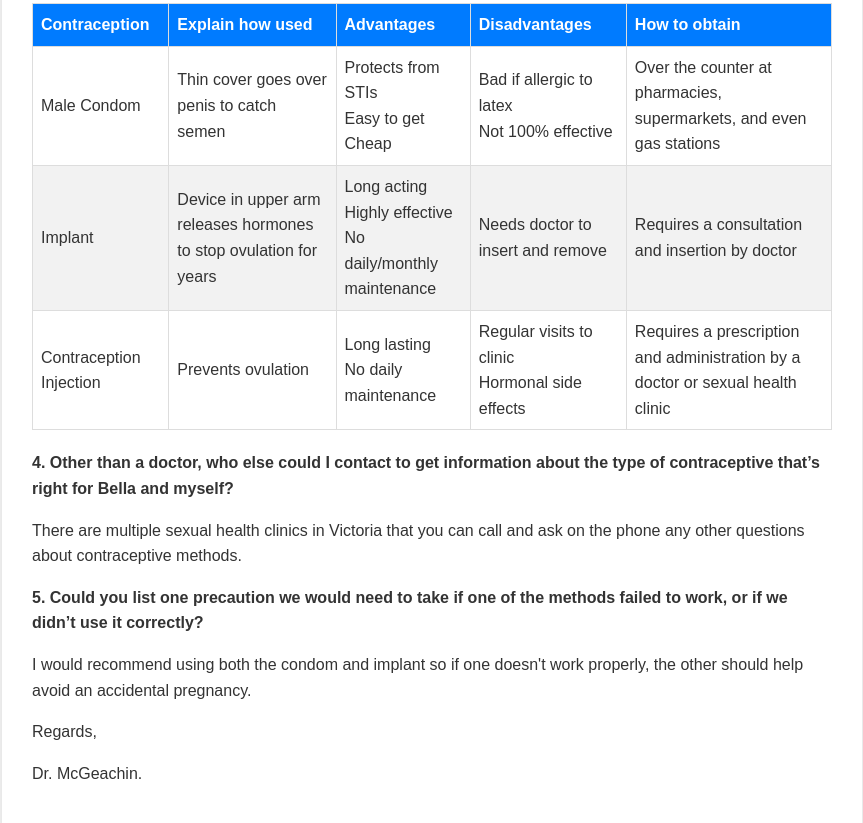
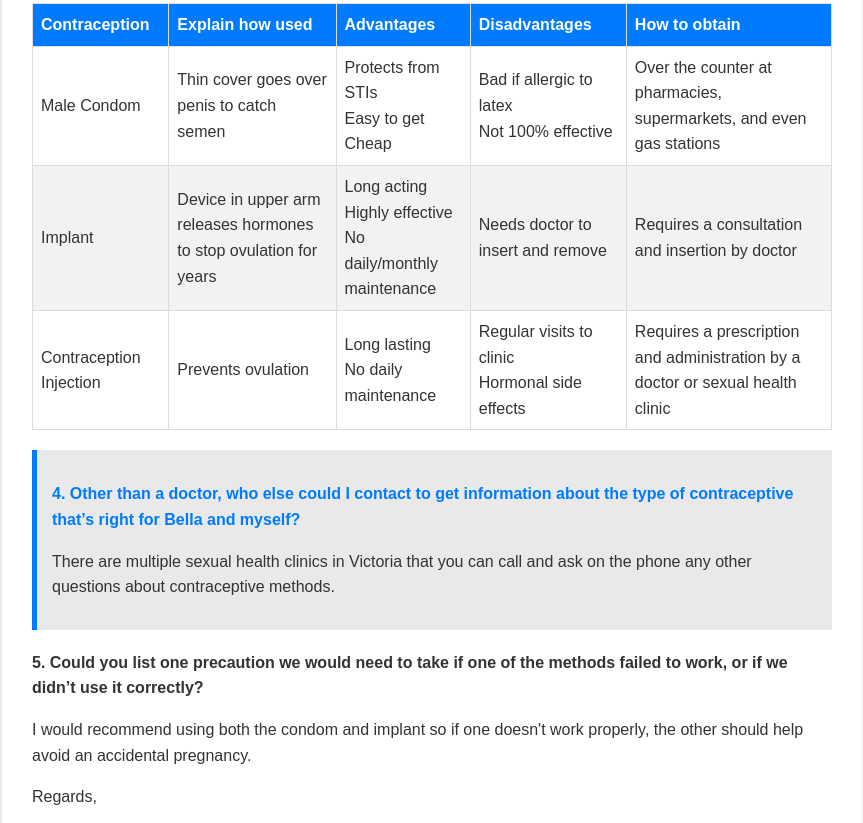
Before and after one commit to IscaredOfWomen/Ask-The-Experts-Task, a plain HTML site: page contraception_blog.html in a window 1280 px wide. Shown: the part 420-1243 px from the top of the page, without its empty margins (208-1071 px from the left). Drawn offline with Linux system fonts and the light colour scheme.

Commit message:
Update contraception_blog.html

```diff
--- a/contraception_blog.html
+++ b/contraception_blog.html
@@ -56,6 +56,15 @@
         }
         tr:nth-child(even) {
             background-color: #f2f2f2;
+        }
+        .qa-section {
+            background-color: #e9e9e9;
+            padding: 15px;
+            border-left: 5px solid #007bff;
+            margin-bottom: 20px;
+        }
+        .qa-section strong {
+            color: #007bff;
         }
     </style>
 </head>
```
